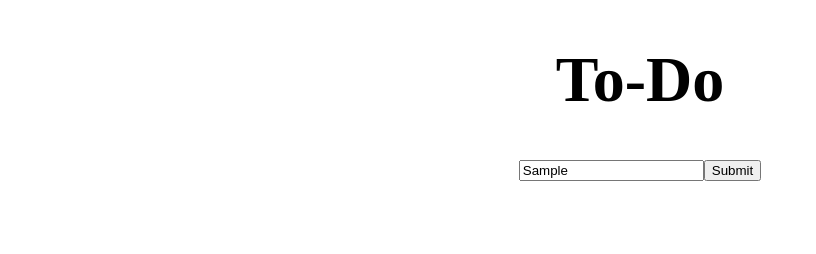
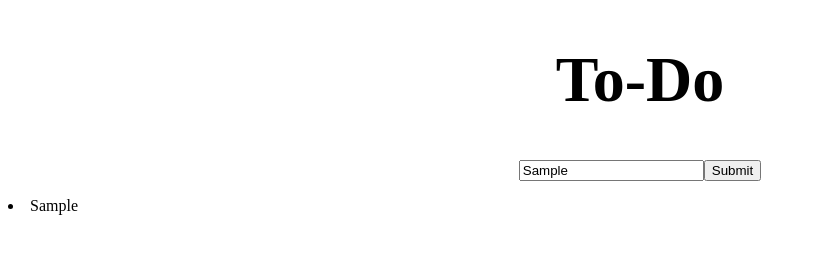
Before and after one commit to GoodGuyGuf/to-do-app, a plain HTML site: page index.html in a window 1280 px wide. Both pictures are taken after typing "Sample" into the empty fields and a click on the input 732 px from the left and 170 px from the top of the page. Shown: the whole page, without its empty margins (0-816 px from the left). Drawn offline with Linux system fonts and the light colour scheme.

Commit message:
to-dos render onto page when submitted

```diff
--- a/index.html
+++ b/index.html
@@ -8,6 +8,7 @@
 
 <body>
     <div id='jsFiles'>
+        <script type="application/javascript" src="javascript/To-Do/To-Do.js" charset="UTF-8"></script>
         <script type="application/javascript" src="javascript/Forms/Form.js" charset="UTF-8"></script>
         <script type="application/javascript" src="javascript/App.js" charset="UTF-8"></script>
         <script type="application/javascript" src="javascript/index.js" charset="UTF-8"></script>
--- a/javascript/Forms/Form.js
+++ b/javascript/Forms/Form.js
@@ -2,8 +2,12 @@ class Form {
     constructor(){
         this.textInput = document.createElement("form");
         this.textInput.id = "To-Do-Form";
-        this.textInput.innerHTML = `<input type='text' name='ToDo'/><input type='submit' name='Submit'/>`;
+        this.textInput.innerHTML = `<input id='ToDo' type='text' name='ToDo'/><input type='submit' name='Submit'/>`;
         document.body.appendChild(this.textInput);
+
+        this.ul = document.createElement("ul");
+        this.ul.id = "ul";
+        document.body.appendChild(this.ul);
 
         this.handleOnSubmit();
     }
@@ -12,6 +16,8 @@ class Form {
         this.textInput.addEventListener("submit", event => {
             event.preventDefault();
 
+            let value = document.getElementById("ToDo").value;
+            new ToDo(value);
         })
     }
 }
--- /dev/null
+++ b/javascript/To-Do/To-Do.js
@@ -0,0 +1,8 @@
+class ToDo{
+    constructor(value){
+        this.li = document.createElement("li");
+        this.li.id = `ToDoLi`;
+        this.li.innerHTML = `${value}`;
+        document.body.appendChild(this.li);
+    }
+}
```
